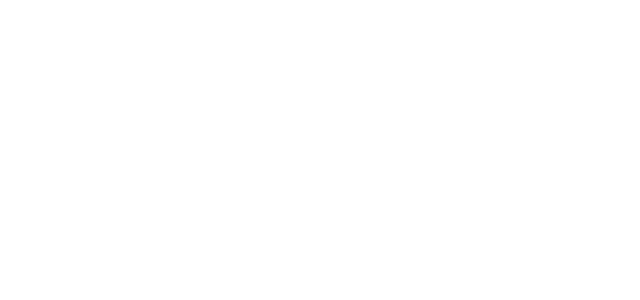
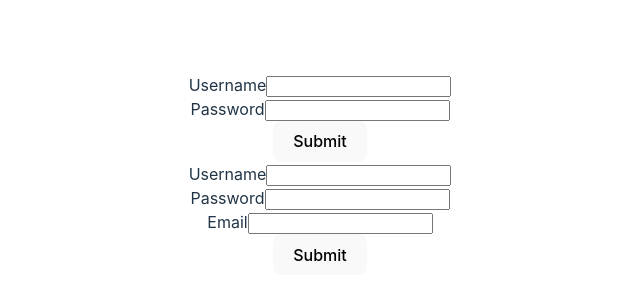
Before and after one commit to nem0z/login-system-fontend, a React (Vite) app: page / in a window 1280 px wide. Shown: the part 226-526 px from the top of the page, without its empty margins (320-960 px from the left). Built offline with nearby package versions, Linux system fonts and the light colour scheme.

Commit message:
Basic form + Login + Register

```diff
--- a/src/App.jsx
+++ b/src/App.jsx
@@ -1,12 +1,16 @@
 import './App.css';
+
+import LoginForm from './components/form/LoginForm';
+import RegisterForm from './components/form/RegisterForm';
 
 function App() {
 
   return (
     <div className="App">
-
+      <LoginForm />
+      <RegisterForm />
     </div>
-  )
+  );
 }
 
 export default App;
--- /dev/null
+++ b/src/components/form/Form.jsx
@@ -0,0 +1,50 @@
+import { useState } from "react";
+import { useRef } from "react";
+
+export default function({inputs, submitAPI}) {
+
+    const [values, setValues] = useState(
+        Object.fromEntries(inputs.map(input => [input.name, '']))
+    );
+
+    const updateValues = (inputName, value) => {
+        let newValues = values;
+        newValues[inputName] = value;
+        setValues(newValues);
+    }
+
+    const handleSubmit = e => {
+        e.preventDefault();
+        const req = {
+            method: "POST",
+            mode: "no-cors",
+            headers: {
+                "accept": "application/json"
+            },
+            body: JSON.stringify(values)
+        };
+
+        return fetch(submitAPI, req)
+            .then(res => res.json())
+            .then(data => console.log(data))
+            .catch(err => console.error(err));
+    }
+
+    return (
+        <form onSubmit={handleSubmit}>
+            { inputs.map((input, k) => (
+                <div key={k}>
+                    <label htmlFor={input.name}>{input.label}</label>
+                    <input
+                        name={input.name}
+                        type={input.type}
+                        onChange={e => updateValues(input.name, e.target.value)}
+                    />
+                </div>
+                ))
+            }
+
+            <button type="submit">Submit</button>
+      </form>
+    );
+}
--- /dev/null
+++ b/src/components/form/LoginForm.jsx
@@ -0,0 +1,23 @@
+import Form from "./Form";
+
+export default function() {
+    const inputs = [
+        {
+            "name": "username",
+            "label": "Username",
+            "type": "text",
+        },
+        {
+            "name": "password",
+            "label": "Password",
+            "type": "password",
+        },
+    ];
+
+    return (
+        <div>
+            <Form submitAPI={'http://localhost:3000/login'} inputs={inputs}/>
+        </div>
+    );
+
+}
--- /dev/null
+++ b/src/components/form/RegisterForm.jsx
@@ -0,0 +1,28 @@
+import Form from "./Form";
+
+export default function() {
+    const inputs = [
+        {
+            "name": "username",
+            "label": "Username",
+            "type": "text",
+        },
+        {
+            "name": "password",
+            "label": "Password",
+            "type": "password",
+        },
+        {
+            "name": "email",
+            "label": "Email",
+            "type": "email",
+        },
+    ];
+
+    return (
+        <div>
+            <Form submitAPI={'http://localhost:3000/register'} inputs={inputs}/>
+        </div>
+    );
+
+}
```
